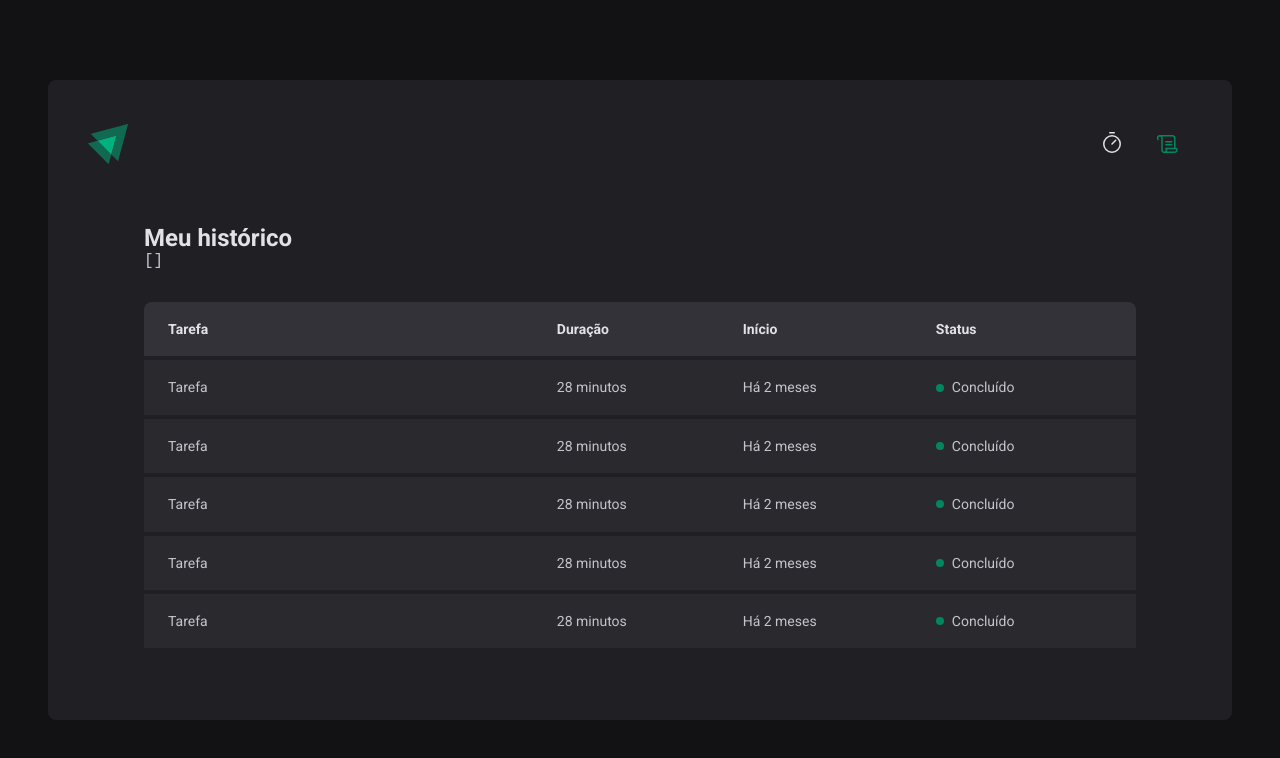
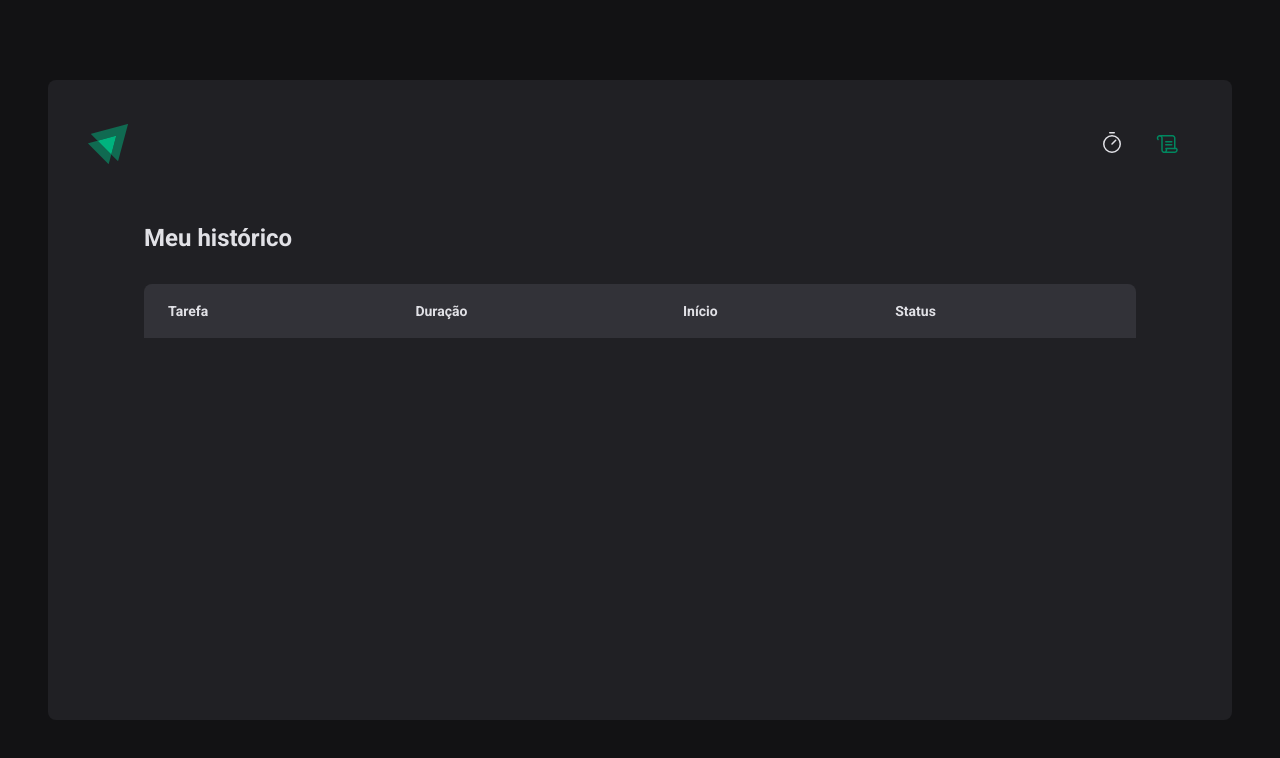
Before and after one commit to Yures1lva/02-ignite-timer, a React (Vite) app: page /history in a window 1280 px wide. Shown: the top 758 px of the page. Built offline with nearby package versions, Linux system fonts and the light colour scheme.

Commit message:
fix: tabela com várias colunas

```diff
--- a/src/pages/History/index.tsx
+++ b/src/pages/History/index.tsx
@@ -1,4 +1,6 @@
 import { useContext } from 'react'
+import { formatDistanceToNow } from 'date-fns'
+import ptBR from 'date-fns/locale/pt-BR'
 import { HistoryContainer, HistoryList, Status } from './styles'
 import { CyclesContext } from '../../contexts/CyclesContexts'
 
@@ -8,8 +10,6 @@
   return (
     <HistoryContainer>
       <h1>Meu histórico</h1>
-
-      <pre>{JSON.stringify(cycles, null, 2)}</pre>
 
       <HistoryList>
         <table>
@@ -22,46 +22,31 @@
             </tr>
           </thead>
           <tbody>
-            <tr>
-              <td>Tarefa</td>
-              <td>28 minutos</td>
-              <td>Há 2 meses</td>
-              <td>
-                <Status statusColor="green">Concluído</Status>
-              </td>
-            </tr>
-            <tr>
-              <td>Tarefa</td>
-              <td>28 minutos</td>
-              <td>Há 2 meses</td>
-              <td>
-                <Status statusColor="green">Concluído</Status>
-              </td>
-            </tr>
-            <tr>
-              <td>Tarefa</td>
-              <td>28 minutos</td>
-              <td>Há 2 meses</td>
-              <td>
-                <Status statusColor="green">Concluído</Status>
-              </td>
-            </tr>
-            <tr>
-              <td>Tarefa</td>
-              <td>28 minutos</td>
-              <td>Há 2 meses</td>
-              <td>
-                <Status statusColor="green">Concluído</Status>
-              </td>
-            </tr>
-            <tr>
-              <td>Tarefa</td>
-              <td>28 minutos</td>
-              <td>Há 2 meses</td>
-              <td>
-                <Status statusColor="green">Concluído</Status>
-              </td>
-            </tr>
+            {cycles.map((cycle) => {
+              return (
+                <tr key={cycle.id}>
+                  <td>{cycle.task}</td>
+                  <td>{cycle.minutesAmount} minutos</td>
+                  <td>
+                    {formatDistanceToNow(cycle.startDate, {
+                      addSuffix: true,
+                      locale: ptBR,
+                    })}
+                  </td>
+                  <td>
+                    {cycle.finishedDate && (
+                      <Status statusColor="green">Concluido</Status>
+                    )}
+                    {cycle.interruptedDate && (
+                      <Status statusColor="red">Interronpido</Status>
+                    )}
+                    {!cycle.finishedDate && !cycle.interruptedDate && (
+                      <Status statusColor="yellow">Em andamento</Status>
+                    )}
+                  </td>
+                </tr>
+              )
+            })}
           </tbody>
         </table>
       </HistoryList>
```
